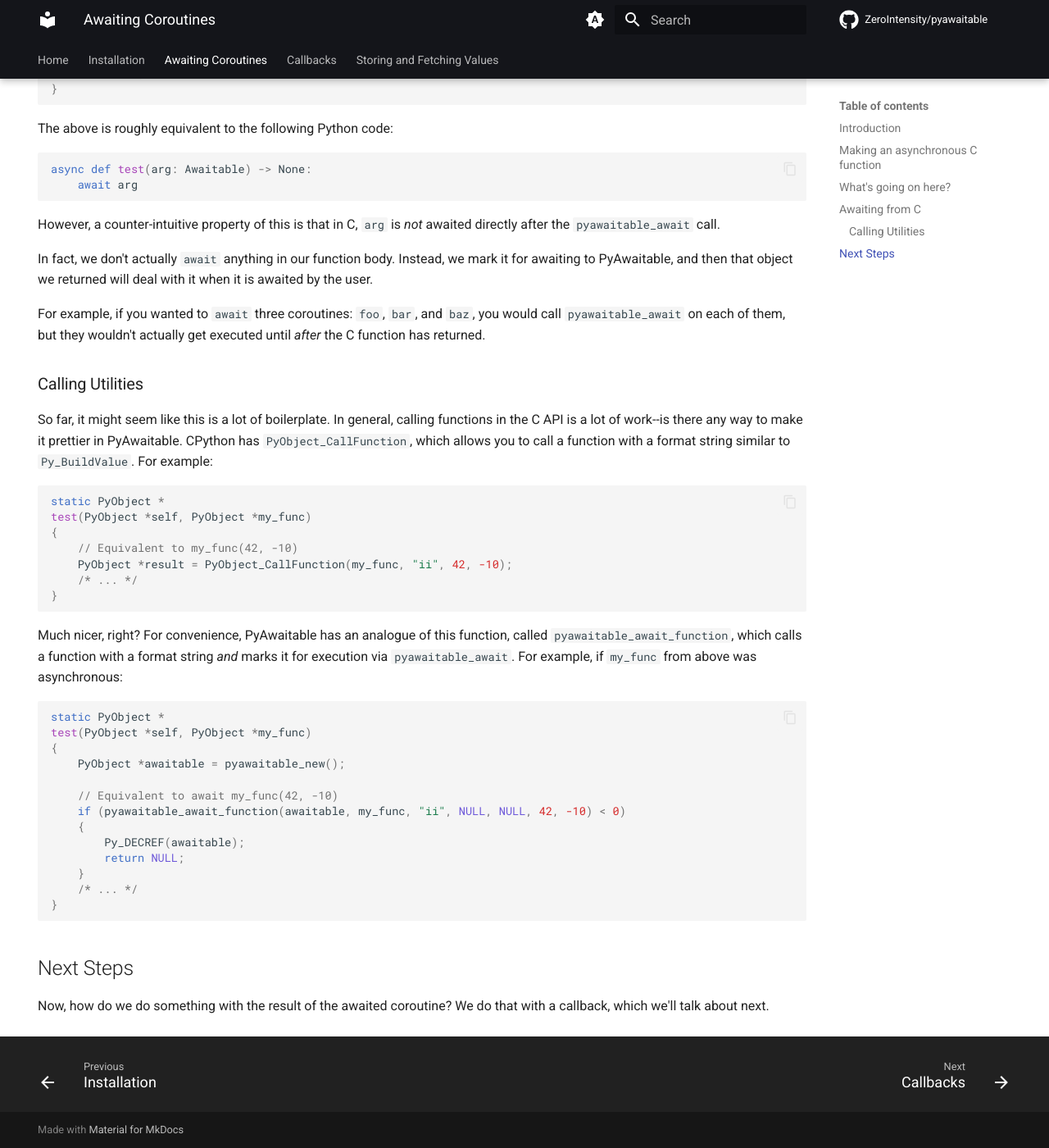
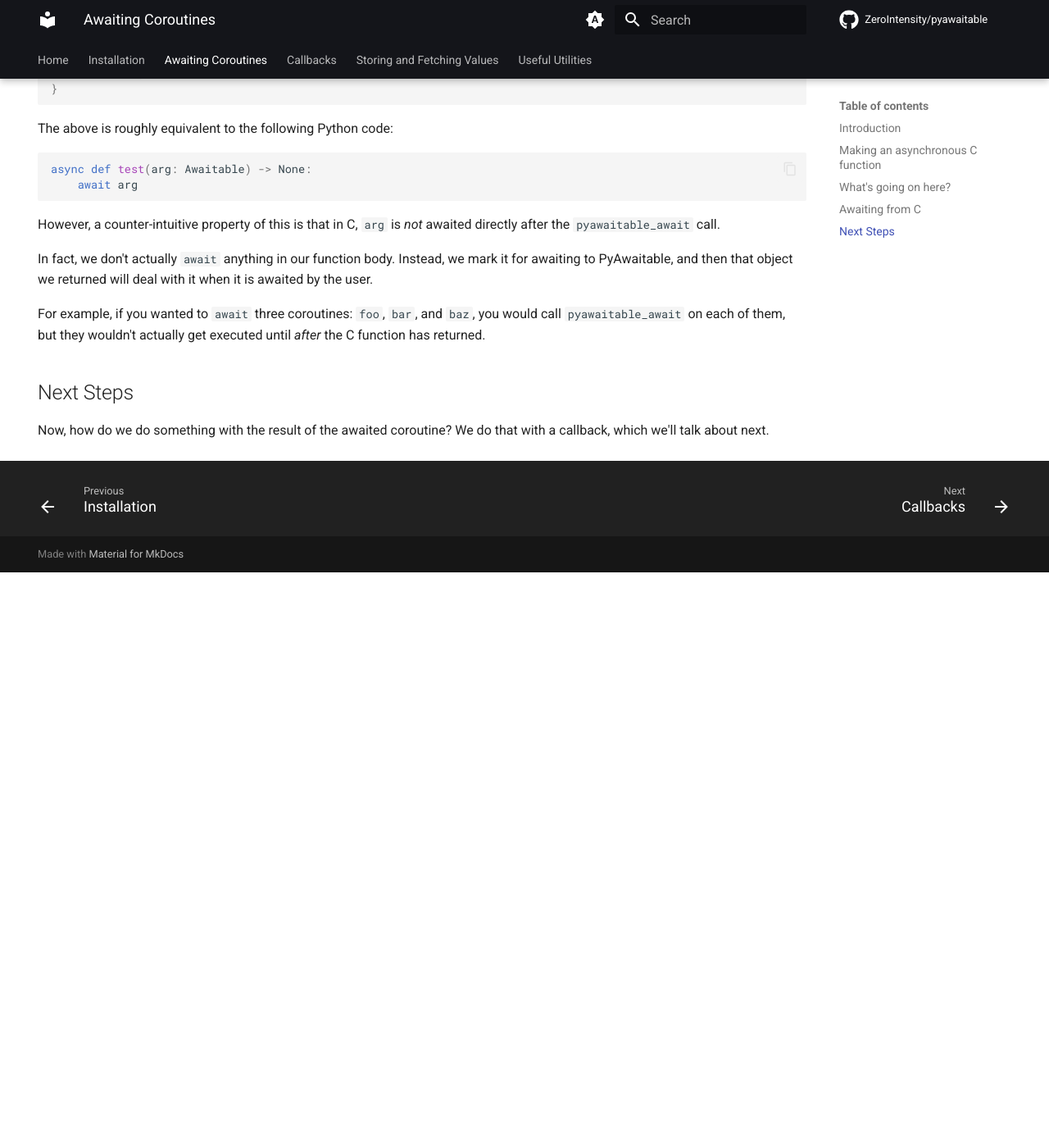
Before and after one commit to ZeroIntensity/pyawaitable, an MkDocs documentation site: the page built from docs/awaiting.md, in a window 1280 px wide and 1400 px high, scrolled down 3098 px. Shown: the whole window at 82% size. Built offline with MkDocs 1.6.1 and Material for MkDocs 9.7.7, drawn with Linux system fonts in a browser that asks for light colours; comment, search, counter and statistics services are not loaded; after the commit the page ends 3796 px from its top, so only the background shows below that.

Commit message:
Finish docs.

````diff
--- a/docs/awaiting.md
+++ b/docs/awaiting.md
@@ -158,38 +158,6 @@ In fact, we don't actually `await` anything in our function body. Instead, we ma
 
 For example, if you wanted to `await` three coroutines: `foo`, `bar`, and `baz`, you would call `pyawaitable_await` on each of them, but they wouldn't actually get executed until _after_ the C function has returned.
 
-### Calling Utilities
-
-So far, it might seem like this is a lot of boilerplate. In general, calling functions in the C API is a lot of work--is there any way to make it prettier in PyAwaitable. CPython has `PyObject_CallFunction`, which allows you to call a function with a format string similar to `Py_BuildValue`. For example:
-
-```c
-static PyObject *
-test(PyObject *self, PyObject *my_func)
-{
-    // Equivalent to my_func(42, -10)
-    PyObject *result = PyObject_CallFunction(my_func, "ii", 42, -10);
-    /* ... */
-}
-```
-
-Much nicer, right? For convenience, PyAwaitable has an analogue of this function, called `pyawaitable_await_function`, which calls a function with a format string _and_ marks it for execution via `pyawaitable_await`. For example, if `my_func` from above was asynchronous:
-
-```c
-static PyObject *
-test(PyObject *self, PyObject *my_func)
-{
-    PyObject *awaitable = pyawaitable_new();
-
-    // Equivalent to await my_func(42, -10)
-    if (pyawaitable_await_function(awaitable, my_func, "ii", NULL, NULL, 42, -10) < 0)
-    {
-        Py_DECREF(awaitable);
-        return NULL;
-    }
-    /* ... */
-}
-```
-
 ## Next Steps
 
 Now, how do we do something with the result of the awaited coroutine? We do that with a callback, which we'll talk about next.
--- a/mkdocs.yml
+++ b/mkdocs.yml
@@ -9,6 +9,7 @@ nav:
     - Awaiting Coroutines: awaiting.md
     - Callbacks: callbacks.md
     - Storing and Fetching Values: storage.md
+    - Useful Utilities: utilities.md
 
 theme:
     name: material
````
Also changed, not shown: docs/storage.md (+1 -3 lines), docs/utilities.md (added, +87 -0 lines).
